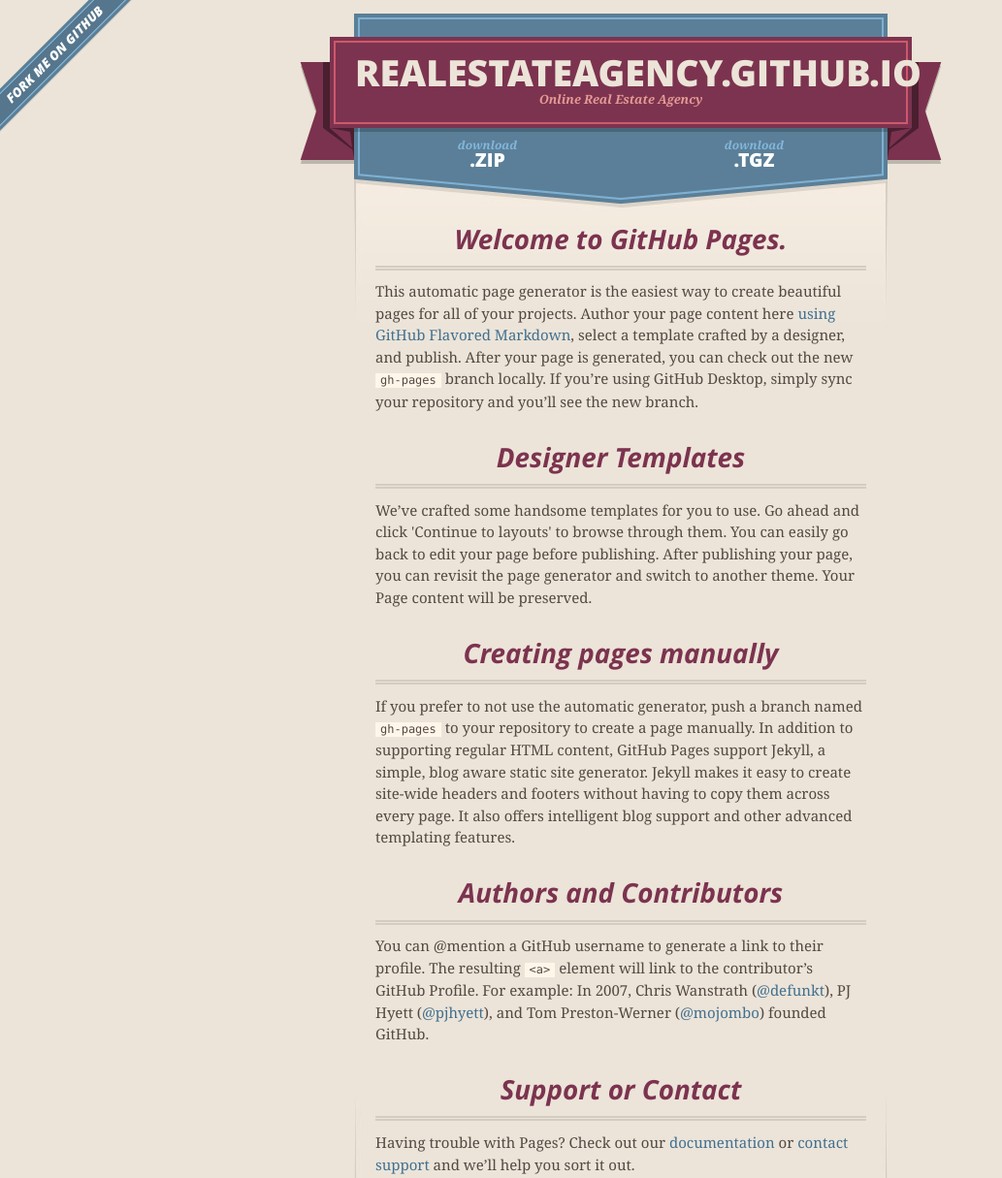
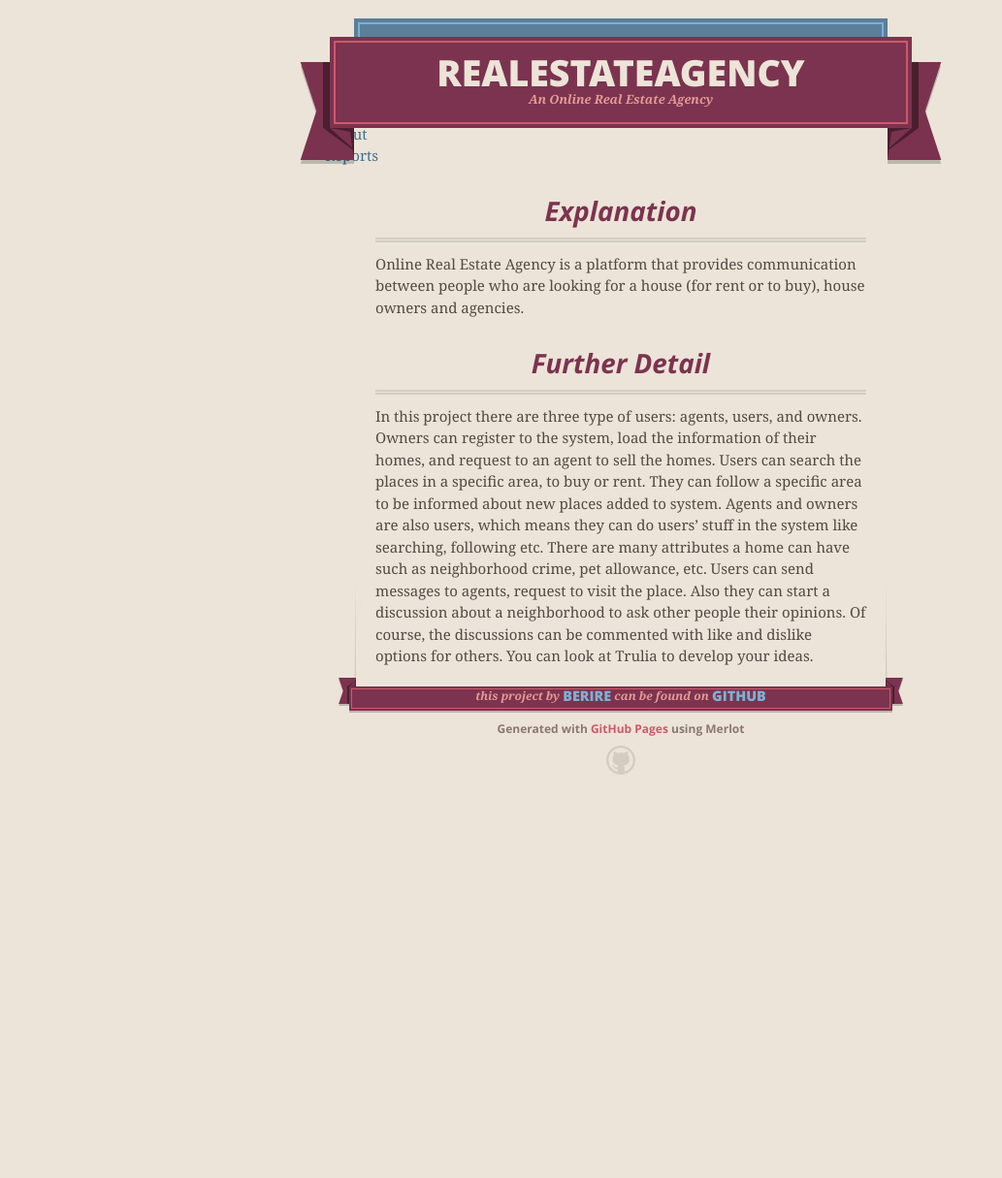
Before and after one commit to berire/RealEstateAgency.github.io, a plain HTML site: page index.html in a window 1280 px wide. Shown: the top 1215 px of the page at 97% size, without its empty margins (0-1033 px from the left). After the commit the page ends 839 px from the top, so only its background shows below. Drawn offline with nearby package versions, Linux system fonts and the light colour scheme.

Commit message:
Update index.html

```diff
--- a/index.html
+++ b/index.html
@@ -17,59 +17,51 @@
         $('#main_content').headsmart()
       })
     </script>
-    <title>Realestateagency.GitHub.io by berire</title>
+    <title>Realestateagency</title>
   </head>
 
   <body>
-    <a id="forkme_banner" href="https://github.com/berire/realestateagency.github.io">View on GitHub</a>
     <div class="shell">
-
       <header>
         <span class="ribbon-outer">
           <span class="ribbon-inner">
-            <h1>Realestateagency.GitHub.io</h1>
-            <h2>Online Real Estate Agency</h2>
+            <h1>RealEstateAgency</h1>
+            <h2>An Online Real Estate Agency</h2>
           </span>
           <span class="left-tail"></span>
           <span class="right-tail"></span>
         </span>
       </header>
+    <nav>
+    		<ul>
+        		<li><a href="/">Home</a></li>
+	        	<li><a href="/about">About</a></li>
+        		<li><a href="/reports">Reports</a></li>
+    		</ul>
+		</nav>
 
-      <section id="downloads">
-        <span class="inner">
-          <a href="https://github.com/berire/realestateagency.github.io/zipball/master" class="zip"><em>download</em> .ZIP</a><a href="https://github.com/berire/realestateagency.github.io/tarball/master" class="tgz"><em>download</em> .TGZ</a>
-        </span>
-      </section>
-
-
-      <span class="banner-fix"></span>
+    <span class="banner-fix"></span>
 
 
       <section id="main_content">
         <h3>
-<a id="welcome-to-github-pages" class="anchor" href="#welcome-to-github-pages" aria-hidden="true"><span aria-hidden="true" class="octicon octicon-link"></span></a>Welcome to GitHub Pages.</h3>
+<a id="explanation" class="anchor" href="#explanations" aria-hidden="true"><span aria-hidden="true" class="octicon octicon-link"></span></a>Explanation</h3>
 
-<p>This automatic page generator is the easiest way to create beautiful pages for all of your projects. Author your page content here <a href="https://guides.github.com/features/mastering-markdown/">using GitHub Flavored Markdown</a>, select a template crafted by a designer, and publish. After your page is generated, you can check out the new <code>gh-pages</code> branch locally. If you’re using GitHub Desktop, simply sync your repository and you’ll see the new branch.</p>
+<p>Online Real Estate Agency is a platform that provides communication between people who are looking for a house (for rent or to buy), house owners and agencies. </p>
 
 <h3>
-<a id="designer-templates" class="anchor" href="#designer-templates" aria-hidden="true"><span aria-hidden="true" class="octicon octicon-link"></span></a>Designer Templates</h3>
+<a id="further-detail" class="anchor" href="#further-detail" aria-hidden="true"><span aria-hidden="true" class="octicon octicon-link"></span></a>Further Detail</h3>
 
-<p>We’ve crafted some handsome templates for you to use. Go ahead and click 'Continue to layouts' to browse through them. You can easily go back to edit your page before publishing. After publishing your page, you can revisit the page generator and switch to another theme. Your Page content will be preserved.</p>
+<p> In this project there are three type of users: agents, users, and owners. Owners can register to the system, load the information
+of their homes, and request to an agent to sell the homes. Users can search the places in a
+specific area, to buy or rent. They can follow a specific area to be informed about new places
+added to system. Agents and owners are also users, which means they can do users’ stuff in
+the system like searching, following etc. There are many attributes a home can have such as
+neighborhood crime, pet allowance, etc. Users can send messages to agents, request to
+visit the place. Also they can start a discussion about a neighborhood to ask other people
+their opinions. Of course, the discussions can be commented with like and dislike options for
+others. You can look at Trulia to develop your ideas.</p>
 
-<h3>
-<a id="creating-pages-manually" class="anchor" href="#creating-pages-manually" aria-hidden="true"><span aria-hidden="true" class="octicon octicon-link"></span></a>Creating pages manually</h3>
-
-<p>If you prefer to not use the automatic generator, push a branch named <code>gh-pages</code> to your repository to create a page manually. In addition to supporting regular HTML content, GitHub Pages support Jekyll, a simple, blog aware static site generator. Jekyll makes it easy to create site-wide headers and footers without having to copy them across every page. It also offers intelligent blog support and other advanced templating features.</p>
-
-<h3>
-<a id="authors-and-contributors" class="anchor" href="#authors-and-contributors" aria-hidden="true"><span aria-hidden="true" class="octicon octicon-link"></span></a>Authors and Contributors</h3>
-
-<p>You can @mention a GitHub username to generate a link to their profile. The resulting <code>&lt;a&gt;</code> element will link to the contributor’s GitHub Profile. For example: In 2007, Chris Wanstrath (<a href="https://github.com/defunkt" class="user-mention">@defunkt</a>), PJ Hyett (<a href="https://github.com/pjhyett" class="user-mention">@pjhyett</a>), and Tom Preston-Werner (<a href="https://github.com/mojombo" class="user-mention">@mojombo</a>) founded GitHub.</p>
-
-<h3>
-<a id="support-or-contact" class="anchor" href="#support-or-contact" aria-hidden="true"><span aria-hidden="true" class="octicon octicon-link"></span></a>Support or Contact</h3>
-
-<p>Having trouble with Pages? Check out our <a href="https://help.github.com/pages">documentation</a> or <a href="https://github.com/contact">contact support</a> and we’ll help you sort it out.</p>
       </section>
 
       <footer>
```
